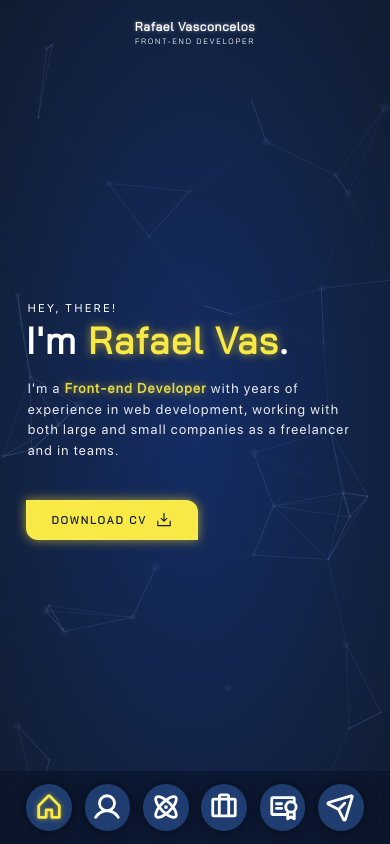
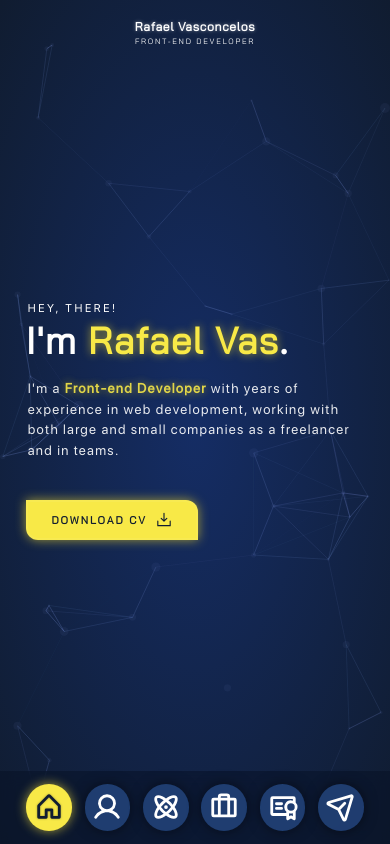
Before and after one commit to rafael-vas/rafael-vas-portfolio, a React (Vite) app: page / in a window 390 px wide. Built offline with nearby package versions, Linux system fonts and the light colour scheme.

Commit message:
change active nav-link bg color for mobile

```diff
--- a/src/components/NavLink/styles.css
+++ b/src/components/NavLink/styles.css
@@ -8,6 +8,12 @@
 
 .navbar .nav-link.active {
     color: var(--yellow-400);
+
+    @media screen and (max-width: 712px) {
+        color: var(--color-secondary);
+        background-color: var(--yellow-400);
+        box-shadow: 0 0 .8rem var(--yellow-700);
+    }
 }
 
 .navbar .nav-link:hover:not(.nav-link.active) {
@@ -30,6 +36,10 @@
 
 .navbar .nav-link.active .nav-icon {
     filter: drop-shadow(0 0 0.225rem var(--yellow-700));
+
+    @media screen and (max-width: 712px) {
+        filter: drop-shadow(0 0 0.075rem var(--yellow-700));
+    }
 }
 
 .navbar:hover .nav-text {
```
